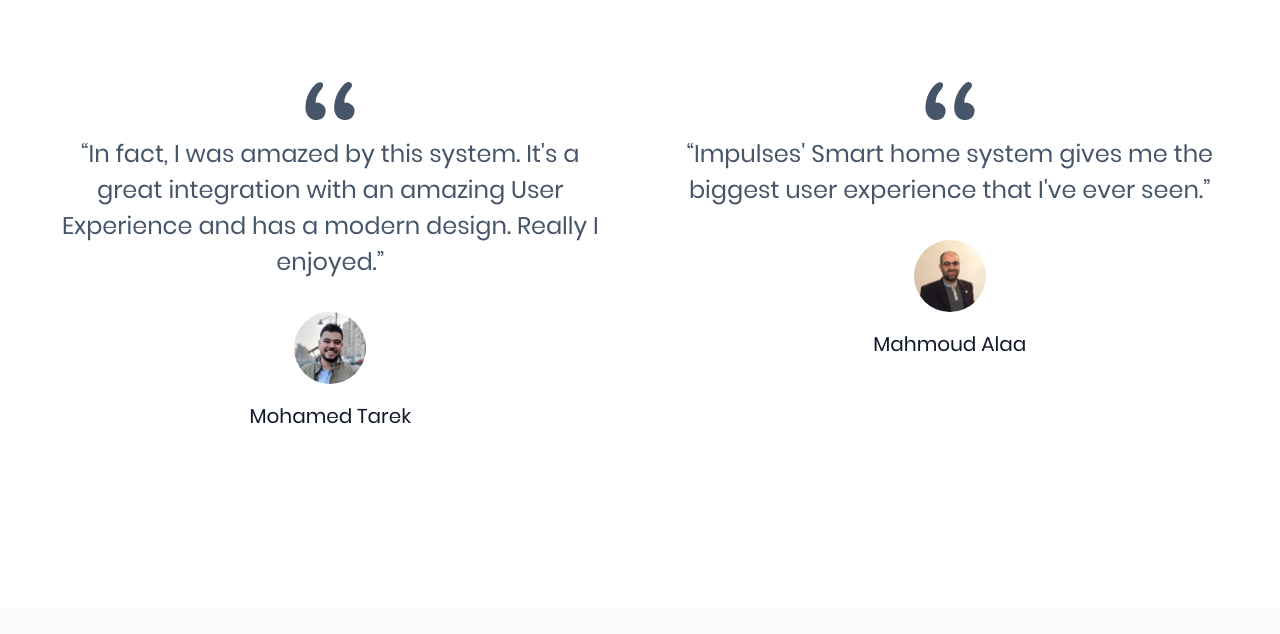
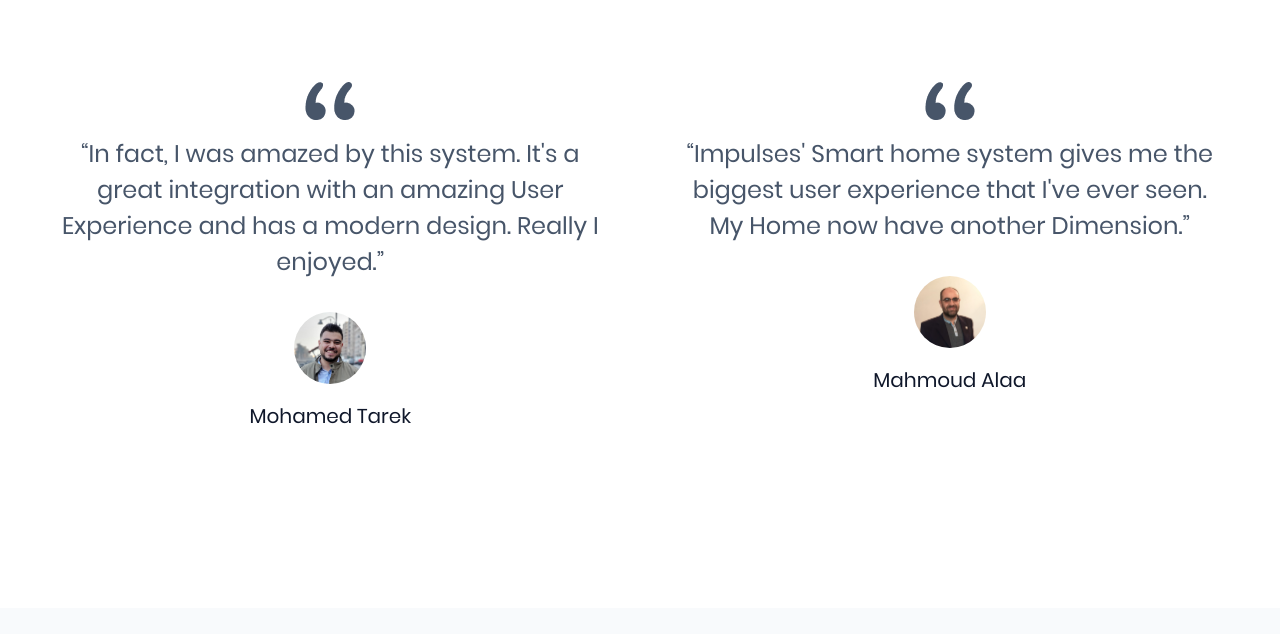
Before and after one commit to Eslam-Refaey/Impulses, a plain HTML site: page Projects/impulses landing-page/index.html in a window 1280 px wide. Shown: the part 5400-6034 px from the top of the page. Drawn offline with nearby package versions, Linux system fonts and the light colour scheme.

Commit message:
re-editted the review

```diff
--- a/Projects/impulses landing-page/index.html
+++ b/Projects/impulses landing-page/index.html
@@ -649,7 +649,7 @@
                                                 <img src="imgs/clients/q.png" alt="">
                                             </div>
                                             <p>
-                                                <q>Impulses' Smart home system gives me the biggest user experience that I've ever seen.</q>
+                                                <q>Impulses' Smart home system gives me the biggest user experience that I've ever seen. My Home now have another Dimension.</q>
                                             </p>
                                             <div class="profile">
                                                 <div class="profile-pic">
```
